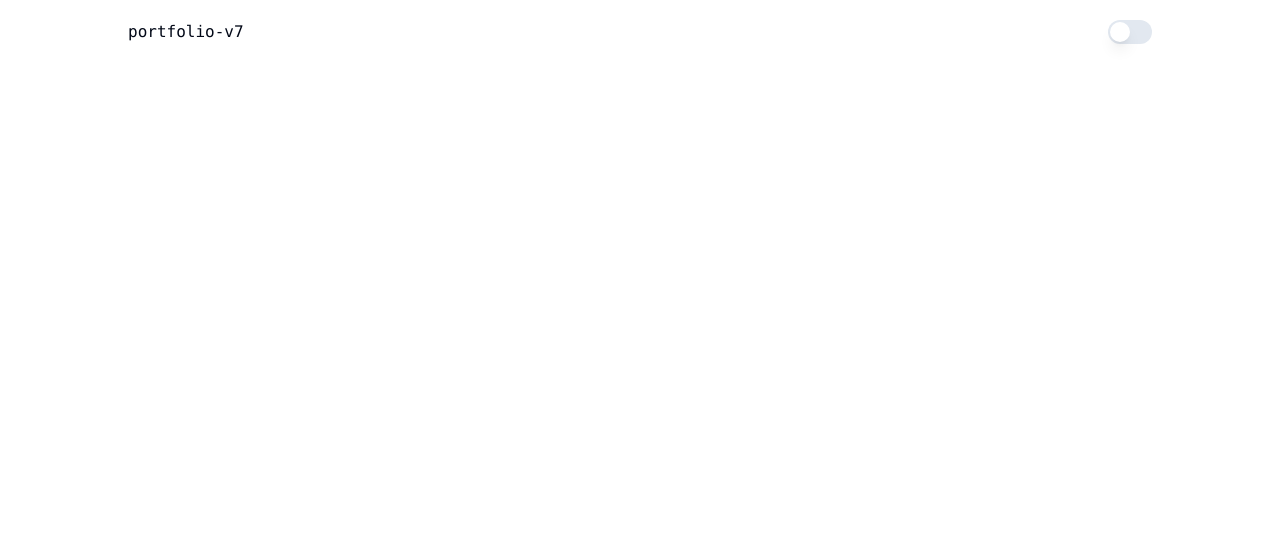
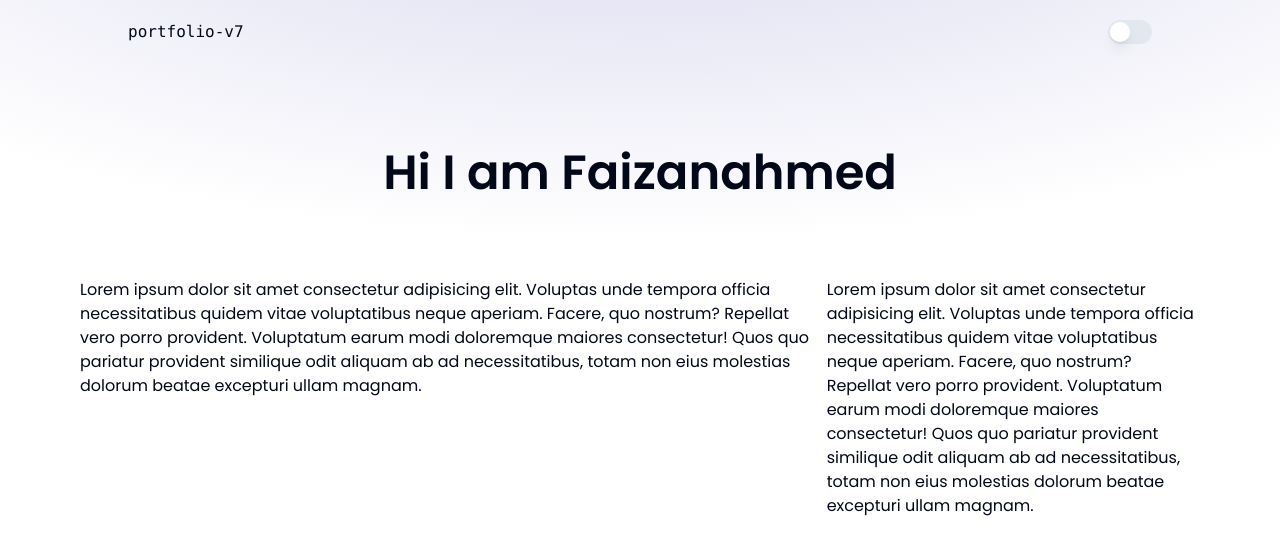
Before and after one commit to Faizanahmedsy/portfolio-v7-nextjs, a Next.js app: page / in a window 1280 px wide. Shown: the top 554 px of the page. Built offline with nearby package versions, Linux system fonts and the light colour scheme.

Commit message:
just playing around the ui

```diff
--- a/src/app/layout.js
+++ b/src/app/layout.js
@@ -19,7 +19,7 @@ export default function RootLayout({ children }) {
     <html lang="en">
       <body
         className={cn(
-          "relative h-full font-sans antialiased",
+          "bg-page-gradient relative min-h-screen font-sans antialiased",
           poppins.className
         )}
       >
--- a/src/app/page.js
+++ b/src/app/page.js
@@ -1,5 +1,37 @@
-import Image from "next/image";
+import { UiWrapper } from "@/components/shared";
 
 export default function Home() {
-  return <></>;
+  return (
+    <>
+      <UiWrapper>
+        <div className="flex flex-col justify-evenly  items-center h-[690px]">
+          <h1 className="font-bold text-center text-5xl ">
+            Hi I am Faizanahmed
+          </h1>
+
+          <div className="grid grid-cols-3">
+            <div className="col-span-2">
+              Lorem ipsum dolor sit amet consectetur adipisicing elit. Voluptas
+              unde tempora officia necessitatibus quidem vitae voluptatibus
+              neque aperiam. Facere, quo nostrum? Repellat vero porro provident.
+              Voluptatum earum modi doloremque maiores consectetur! Quos quo
+              pariatur provident similique odit aliquam ab ad necessitatibus,
+              totam non eius molestias dolorum beatae excepturi ullam magnam.
+            </div>
+
+            <div>
+              Lorem ipsum dolor sit amet consectetur adipisicing elit. Voluptas
+              unde tempora officia necessitatibus quidem vitae voluptatibus
+              neque aperiam. Facere, quo nostrum? Repellat vero porro provident.
+              Voluptatum earum modi doloremque maiores consectetur! Quos quo
+              pariatur provident similique odit aliquam ab ad necessitatibus,
+              totam non eius molestias dolorum beatae excepturi ullam magnam.
+            </div>
+          </div>
+          <div></div>
+          <div></div>
+        </div>
+      </UiWrapper>
+    </>
+  );
 }
--- a/src/components/modules/NavigationBar.js
+++ b/src/components/modules/NavigationBar/NavigationBar.js
@@ -1,9 +1,9 @@
 import React from "react";
-import { ThemeToggle } from "../dark-mode-toggle";
+import { ThemeToggle } from "../../dark-mode-toggle";
 
 const NavigationBar = () => {
   return (
-    <nav className="flex justify-between px-32 py-5">
+    <nav className="flex justify-between px-32 py-5 sticky">
       <div className="font-mono">portfolio-v7</div>
       <div></div>
       <div>
--- a/src/components/modules/index.js
+++ b/src/components/modules/index.js
@@ -1,3 +1,3 @@
-import NavigationBar from "./NavigationBar";
+import NavigationBar from "./NavigationBar/NavigationBar";
 
 export { NavigationBar };
--- /dev/null
+++ b/src/components/shared/index.js
@@ -0,0 +1,3 @@
+import UiWrapper from "./ui-wrapper";
+
+export { UiWrapper };
--- /dev/null
+++ b/src/components/shared/ui-wrapper.js
@@ -0,0 +1,9 @@
+import React from "react";
+
+const UiWrapper = ({ children }) => {
+  return (
+    <div className="max-w-full px-2.5 md:px-20 overflow-hidden">{children}</div>
+  );
+};
+
+export default UiWrapper;
--- /dev/null
+++ b/src/components/ui/card.jsx
@@ -0,0 +1,50 @@
+import * as React from "react"
+
+import { cn } from "@/lib/utils"
+
+const Card = React.forwardRef(({ className, ...props }, ref) => (
+  <div
+    ref={ref}
+    className={cn("rounded-lg border bg-card text-card-foreground shadow-sm", className)}
+    {...props} />
+))
+Card.displayName = "Card"
+
+const CardHeader = React.forwardRef(({ className, ...props }, ref) => (
+  <div
+    ref={ref}
+    className={cn("flex flex-col space-y-1.5 p-6", className)}
+    {...props} />
+))
+CardHeader.displayName = "CardHeader"
+
+const CardTitle = React.forwardRef(({ className, ...props }, ref) => (
+  <h3
+    ref={ref}
+    className={cn("text-2xl font-semibold leading-none tracking-tight", className)}
+    {...props} />
+))
+CardTitle.displayName = "CardTitle"
+
+const CardDescription = React.forwardRef(({ className, ...props }, ref) => (
+  <p
+    ref={ref}
+    className={cn("text-sm text-muted-foreground", className)}
+    {...props} />
+))
+CardDescription.displayName = "CardDescription"
+
+const CardContent = React.forwardRef(({ className, ...props }, ref) => (
+  <div ref={ref} className={cn("p-6 pt-0", className)} {...props} />
+))
+CardContent.displayName = "CardContent"
+
+const CardFooter = React.forwardRef(({ className, ...props }, ref) => (
+  <div
+    ref={ref}
+    className={cn("flex items-center p-6 pt-0", className)}
+    {...props} />
+))
+CardFooter.displayName = "CardFooter"
+
+export { Card, CardHeader, CardFooter, CardTitle, CardDescription, CardContent }
--- a/tailwind.config.js
+++ b/tailwind.config.js
@@ -2,10 +2,10 @@
 module.exports = {
   darkMode: ["class"],
   content: [
-    './pages/**/*.{js,jsx}',
-    './components/**/*.{js,jsx}',
-    './app/**/*.{js,jsx}',
-    './src/**/*.{js,jsx}',
+    "./pages/**/*.{js,jsx}",
+    "./components/**/*.{js,jsx}",
+    "./app/**/*.{js,jsx}",
+    "./src/**/*.{js,jsx}",
   ],
   prefix: "",
   theme: {
@@ -52,6 +52,23 @@ module.exports = {
           foreground: "hsl(var(--card-foreground))",
         },
       },
+      backgroundImage: {
+        "gradient-radial": "radial-gradient(var(--tw-gradient-stops))",
+        "primary-gradient":
+          "linear-gradient(92.88deg, rgb(69, 94, 181) 9.16%, rgb(86, 67, 204) 43.89%, rgb(103, 63, 215) 64.72%)",
+        "page-gradient":
+          "radial-gradient(ellipse 80% 50% at 50% -20%,rgba(120,119,198,0.3), transparent)",
+        "hero-gradient":
+          "radial-gradient(ellipse 50% 80% at 20% 40%,rgba(93,52,221,0.1),transparent), radial-gradient(ellipse 50% 80% at 80% 50%,rgba(120,119,198,0.15),transparent)",
+        "hero-glow":
+          "conic-gradient(from 230.29deg at 51.63% 52.16%, rgb(36, 0, 255) 0deg, rgb(0, 135, 255) 67.5deg, rgb(108, 39, 157) 198.75deg, rgb(24, 38, 163) 251.25deg, rgb(54, 103, 196) 301.88deg, rgb(105, 30, 255) 360deg)",
+        "glow-lines":
+          "linear-gradient(var(--direction),#9d9bf2 0.43%,#7877c6 14.11%,rgba(120,119,198,0) 62.95%)",
+        "radial-faded":
+          "radial-gradient(circle at bottom center,var(--color),transparent 70%)",
+        "glass-gradient":
+          "linear-gradient(rgba(255, 255, 255, 0) 0%, rgba(255, 255, 255, 0.05) 100%)",
+      },
       borderRadius: {
         lg: "var(--radius)",
         md: "calc(var(--radius) - 2px)",
@@ -74,4 +91,4 @@ module.exports = {
     },
   },
   plugins: [require("tailwindcss-animate")],
-}
+};
```
